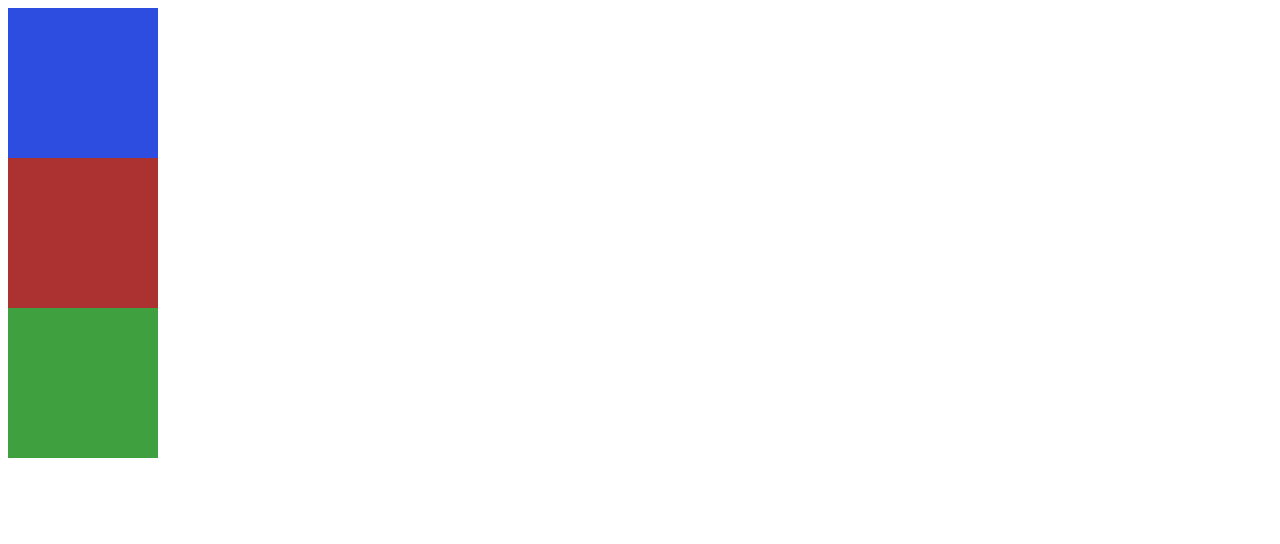
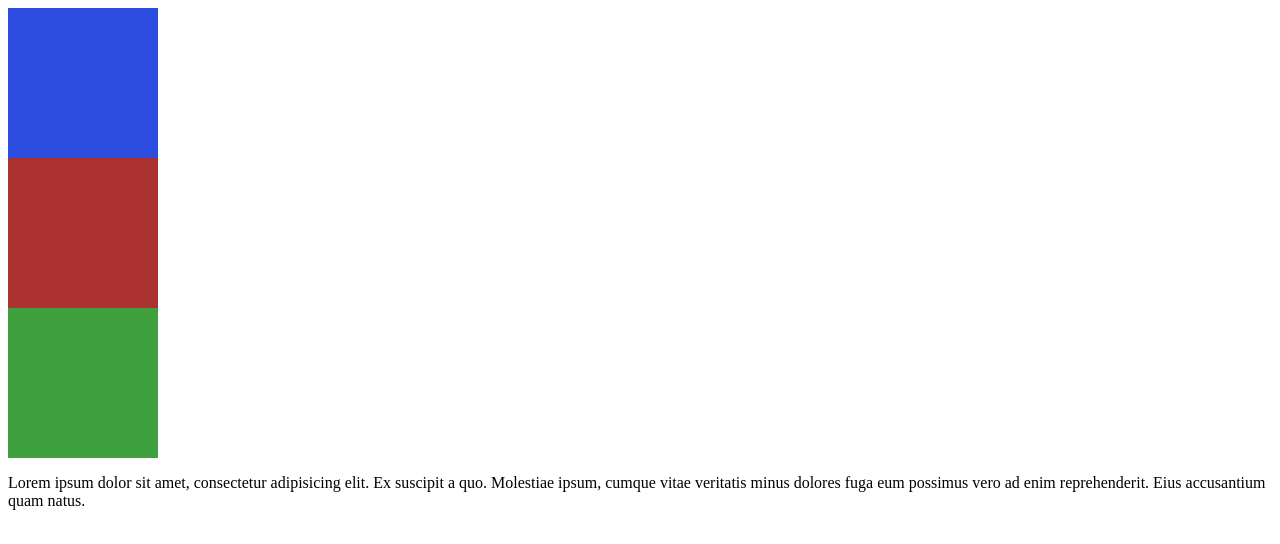
Before and after one commit to JulienKisoni/testgit, a plain HTML site: page index.html in a window 1280 px wide. Drawn offline with Linux system fonts and the light colour scheme.

Commit message:
Ajout de lorem ipsum

```diff
--- a/index.html
+++ b/index.html
@@ -11,5 +11,8 @@
     <div class="blue"></div>
     <div class="red"></div>
     <div class="green"></div>
+    <div>
+        <p> Lorem ipsum dolor sit amet, consectetur adipisicing elit. Ex suscipit a quo. Molestiae ipsum, cumque vitae veritatis minus dolores fuga eum possimus vero ad enim reprehenderit. Eius accusantium quam natus.</p>
+    </div>
 </body>
 </html>
```
